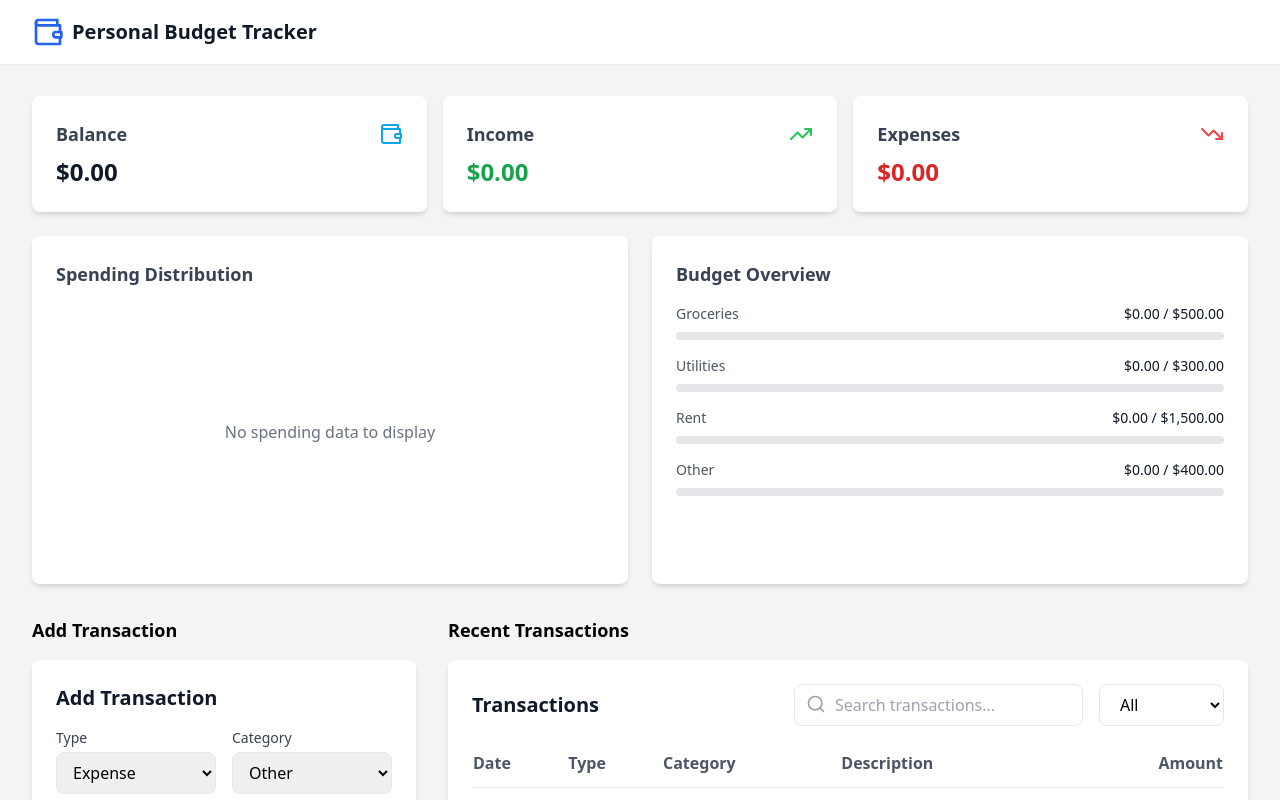
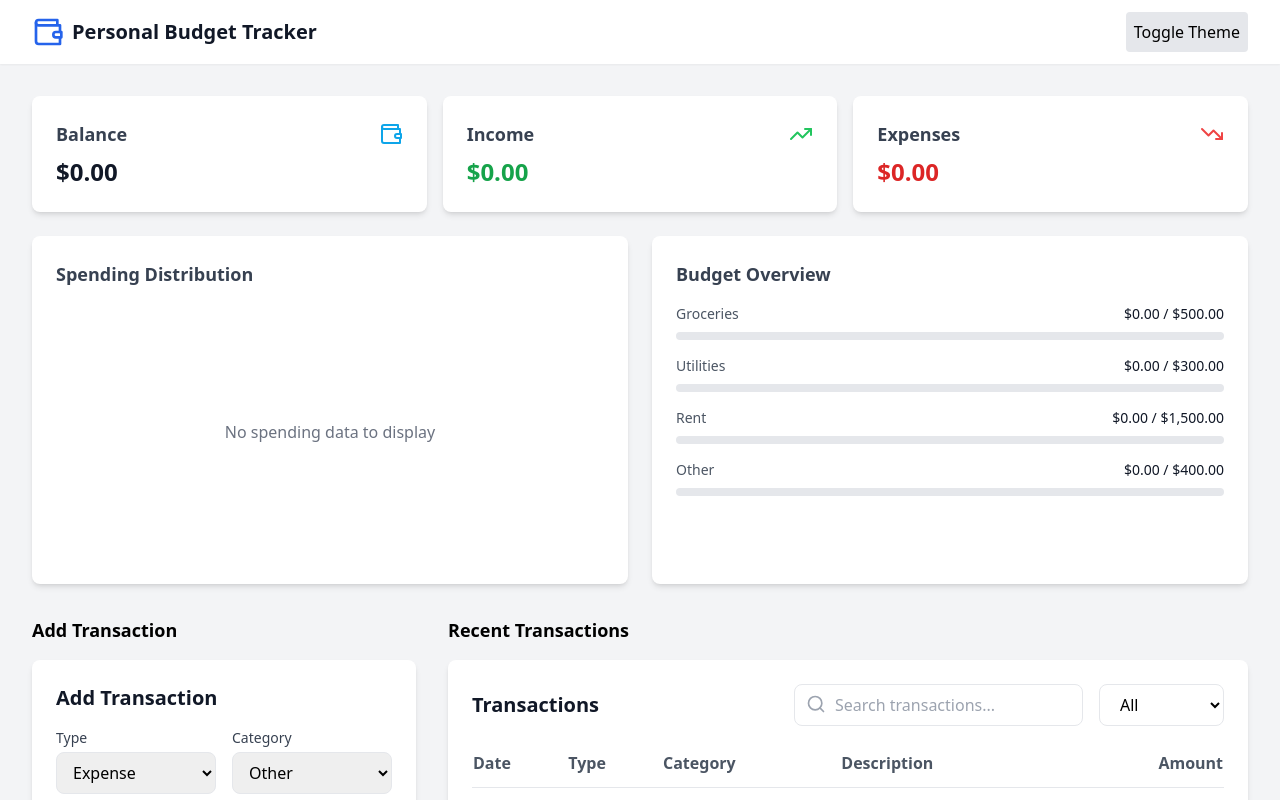
Before and after one commit to Ayyubiy90/budget-tracker, a React (Vite) app: page / in a window 1280 px wide. Shown: the top 800 px of the page. Built offline with nearby package versions, Linux system fonts and the light colour scheme.

Commit message:
Implement dark/light theme support with toggle functionality

```diff
--- a/src/App.tsx
+++ b/src/App.tsx
@@ -4,67 +4,49 @@ import Dashboard from "./components/Dashboard"; // Importing Dashboard component
 import TransactionForm from "./components/TransactionForm"; // Importing TransactionForm to add new transactions
 import TransactionList from "./components/TransactionList"; // Importing TransactionList to display recent transactions
 import { Wallet } from "lucide-react"; // Importing Wallet icon from lucide-react for UI
+import { useTheme } from "./hooks/useTheme"; // Importing the useTheme hook
 
 // Main App component
 function App() {
+  const { theme, setTheme } = useTheme(); // Using the useTheme hook
+
   return (
     // Wrapping the entire application in BudgetProvider to provide budget context to all components
     <BudgetProvider>
-      <div className="min-h-screen bg-gray-100">
+      <div className={`min-h-screen bg-gray-100 ${theme}`}>
         {" "}
-        {/* Main container with minimum height and background color */}
+        {/* Apply the theme class */}
         <nav className="bg-white shadow-sm">
-          {" "}
-          {/* Navigation bar with shadow effect */}
           <div className="max-w-7xl mx-auto px-4 sm:px-6 lg:px-8">
-            {" "}
-            {/* Centering and padding for the nav bar */}
             <div className="flex justify-between h-16 items-center">
-              {" "}
-              {/* Flex container for layout */}
               <div className="flex items-center">
-                {" "}
-                {/* Flex container for logo and title */}
-                <Wallet className="h-8 w-8 text-blue-600" />{" "}
-                {/* Wallet icon with specific size and color */}
+                <Wallet className="h-8 w-8 text-blue-600" />
                 <span className="ml-2 text-xl font-bold text-gray-900">
-                  {" "}
-                  {/* Title of the app with styling */}
                   Personal Budget Tracker
                 </span>
               </div>
+              {/* Theme toggle button */}
+              <button
+                onClick={() => setTheme(theme === "light" ? "dark" : "light")}
+                className="ml-4 p-2 bg-gray-200 rounded">
+                Toggle Theme
+              </button>
             </div>
           </div>
         </nav>
         <main className="max-w-7xl mx-auto px-4 sm:px-6 lg:px-8 py-8">
-          {" "}
-          {/* Main content area */}
           <div className="space-y-8">
-            {" "}
-            {/* Vertical spacing between elements */}
-            <Dashboard />{" "}
-            {/* Dashboard component to show the overall budget status */}
+            <Dashboard />
             <div className="grid grid-cols-1 lg:grid-cols-3 gap-8">
-              {" "}
-              {/* Grid layout for transaction form and list */}
               <div className="lg:col-span-1">
-                {" "}
-                {/* Column for the transaction form, taking full width on small screens */}
-                <h2 className="text-lg font-semibold mb-4">Add Transaction</h2>{" "}
-                {/* Section title for adding transactions */}
-                <TransactionForm />{" "}
-                {/* TransactionForm component for inputting new transactions */}
+                <h2 className="text-lg font-semibold mb-4">Add Transaction</h2>
+                <TransactionForm />
               </div>
               <div className="lg:col-span-2">
-                {" "}
-                {/* Column for the transaction list, taking two-thirds width on large screens */}
                 <h2 className="text-lg font-semibold mb-4">
-                  {" "}
-                  {/* Section title for recent transactions */}
                   Recent Transactions
                 </h2>
-                <TransactionList />{" "}
-                {/* TransactionList component to display a list of recent transactions */}
+                <TransactionList />
               </div>
             </div>
           </div>
```
